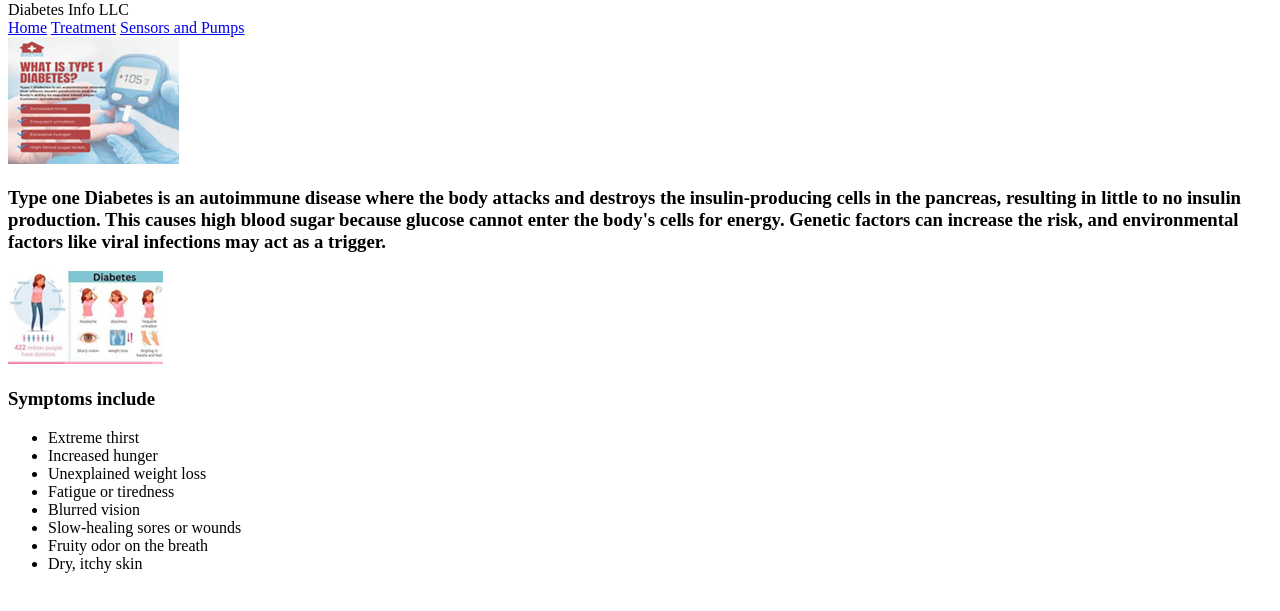
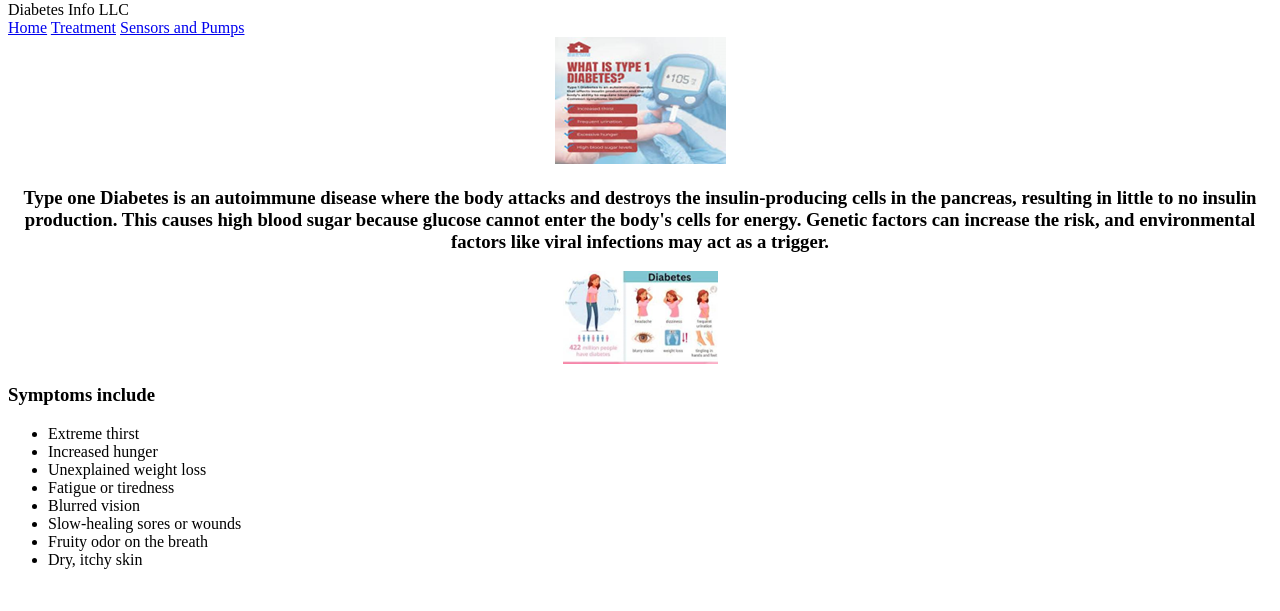
Before and after one commit to PrestonLewis1019/wdd130-project-lewis, a plain HTML site: page Lewis.index.html in a window 1280 px wide. Shown: the part 59-670 px from the top of the page. Drawn offline with Linux system fonts and the light colour scheme.

Commit message:
finished index css i think

```diff
--- a/Lewis.index.html
+++ b/Lewis.index.html
@@ -4,6 +4,7 @@
     <meta charset="UTF-8">
     <meta name="viewport" content="width=device-width, initial-scale=1.0">
     <title>Document</title>
+    <link rel="stylesheet" href="style/style.css">
 </head>
 <body>
     <header>
--- a/style/style.css
+++ b/style/style.css
@@ -0,0 +1,8 @@
+.description {
+    margin: auto;
+    text-align: center;
+}
+.symptom img{
+    display: block;
+    margin: auto;
+}
```
